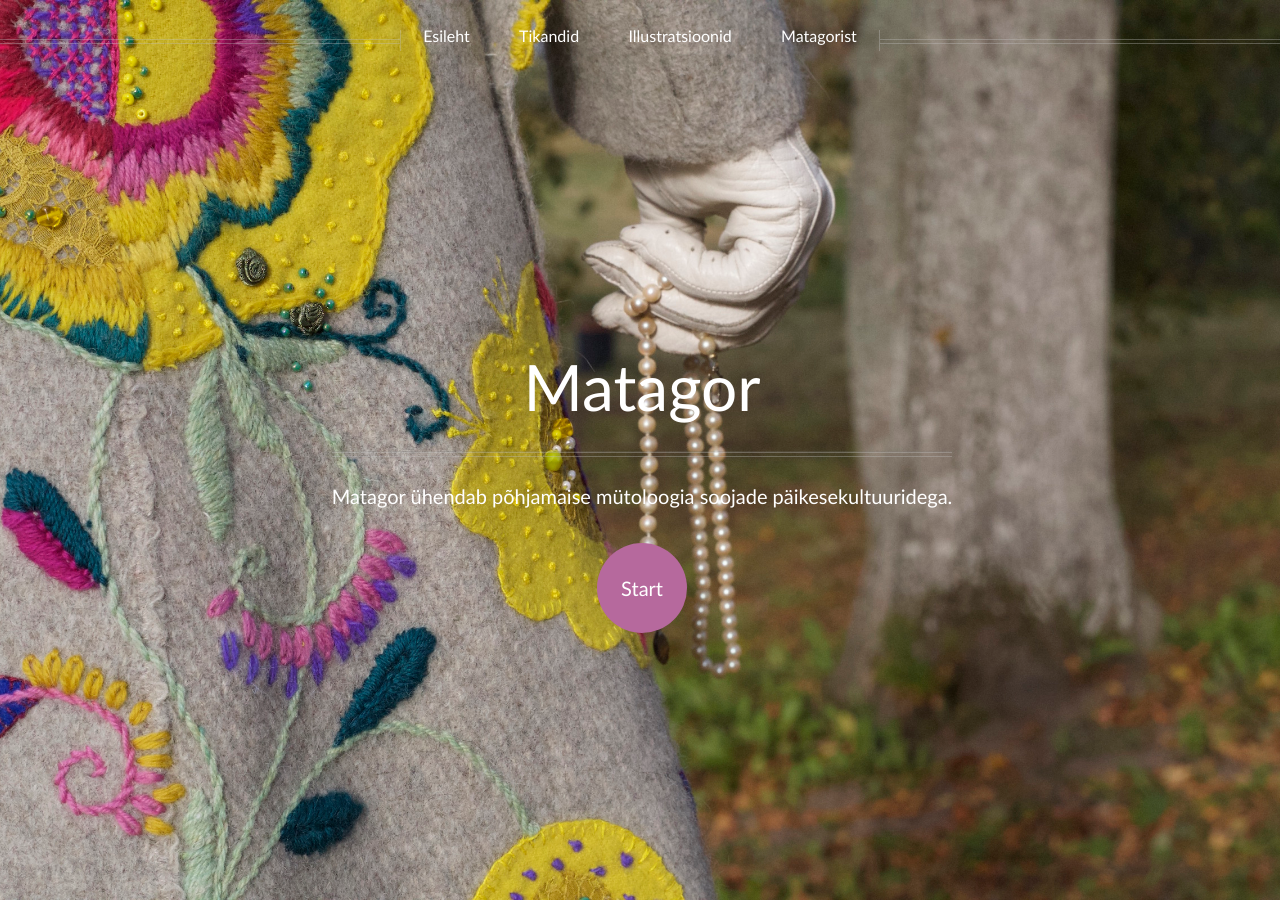
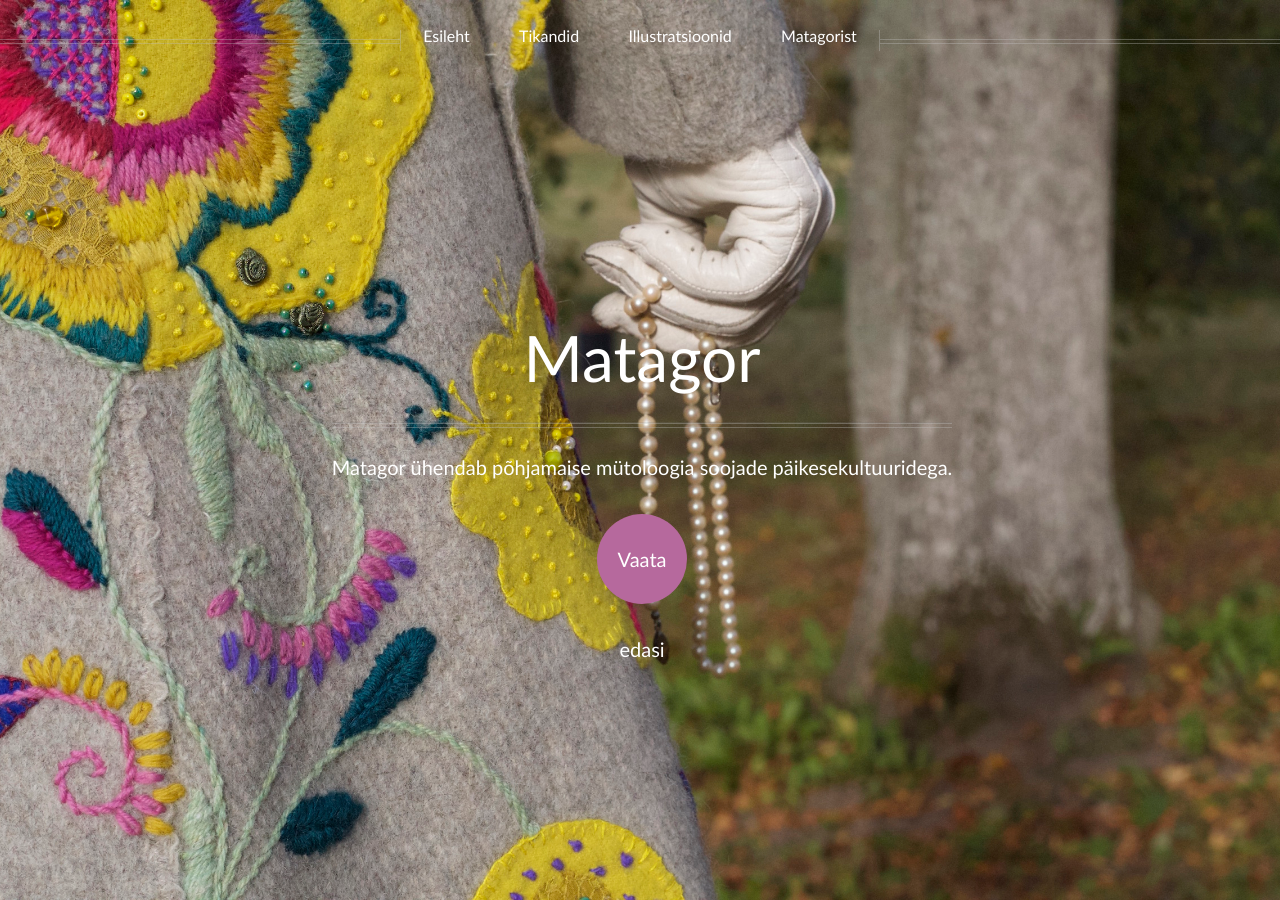
Before and after one commit to kiriline/matagor, a Jekyll site: the page built from index.html, in a window 1280 px wide and 900 px high. Built offline with Jekyll 4.4.1, drawn with Linux system fonts in a browser that asks for light colours.

Commit message:
Update header.html

```diff
--- a/_includes/header.html
+++ b/_includes/header.html
@@ -22,7 +22,7 @@
                 <p>{{ site.description }}</p>
               </header>
               <footer>
-                <a href="#banner" class="button circled scrolly">Start</a>
+                <a href="#banner" class="button circled scrolly">Vaata edasi</a>
               </footer>
             </div>
 
```
